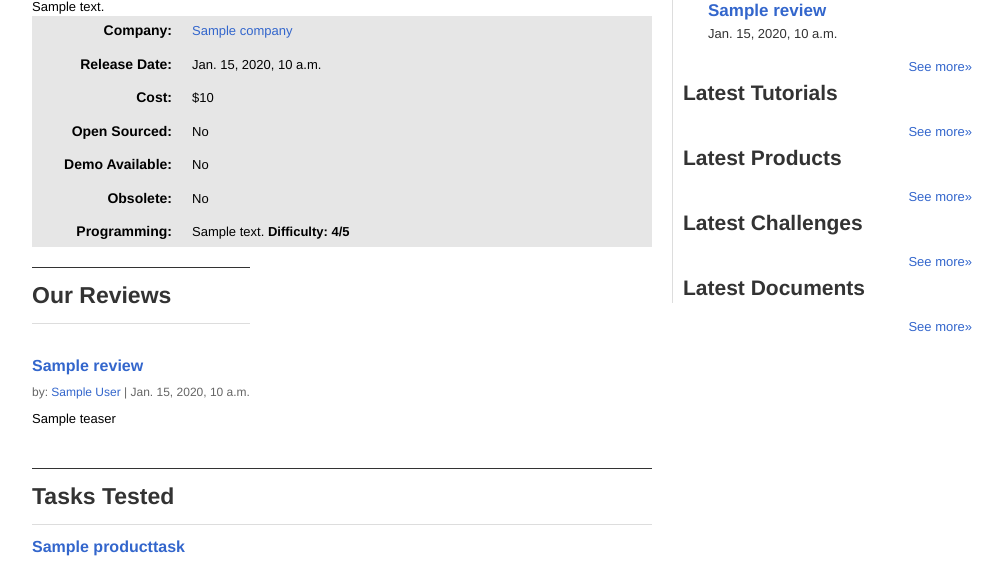
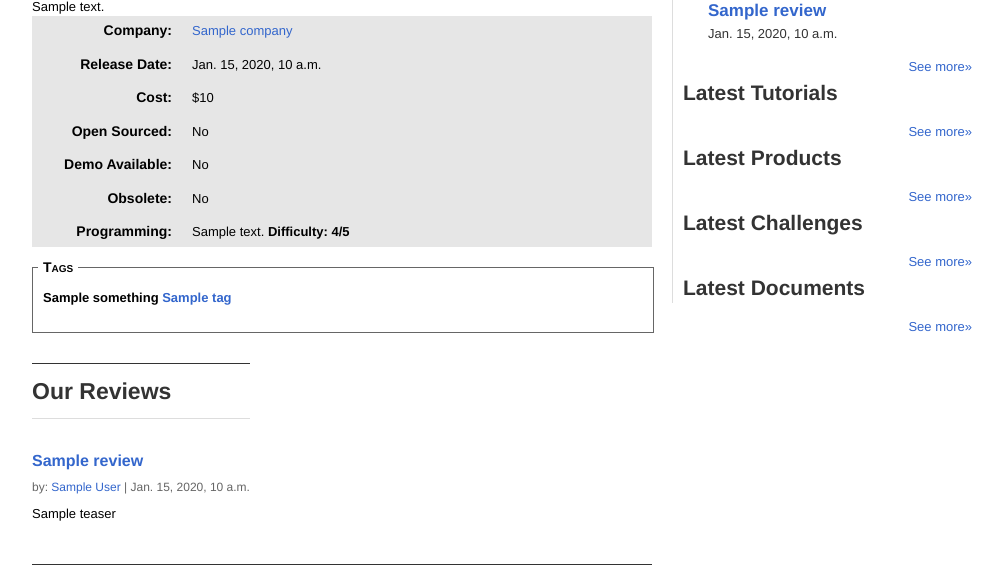
Before and after one commit to ReportersLab/Reviews_Public, a Django app: template review_lab/templates/product.django.html in a window 1280 px wide. Shown: the part 106-671 px from the top of the page, without its empty margins (128-1131 px from the left). Run offline with Django 3.2, Linux system fonts and the light colour scheme; the template is opened without the code that fills it: most values are stand-ins (such as "Sample title", 1, 10 or a date in 2020); some libraries are stand-ins or nearby versions.

Commit message:
Added generic view for a model with tags.
CustomTag model for some reason wouldn't let me call get_absolute_url in templates. I could call other methods (like a custom clean_name or style_name), but not get_absolute_url. SO, the generic template uses the {% url %} tag. I'm not really sure which is the "correct" one in Django. May have to research. The only other alternative was to hardcode it, which I wanted to avoid.

Included the custom tag cloud template into all major model templates.

Added a 'tag' template that just shows the tag name for now, but which will show the objects of that tag soon enough.

Styles for tag cloud template.

```diff
--- a/review_lab/apps/core/static/css/main.css
+++ b/review_lab/apps/core/static/css/main.css
@@ -9,6 +9,9 @@ a
     color:#94BDCD;
     color:#3366CC;
 }
+
+a.good { color:#33DD33; }
+a.bad { color:#DD3333; }
 
 a:hover
 {
@@ -23,6 +26,27 @@ blockquote
     border-left:5px solid #DDDDDD;
 }
 
+fieldset
+{
+    border:1px solid #666666;
+    margin:10px 0 10px 0;
+    padding:0;
+}
+
+fieldset p
+{
+    padding:10px;
+    font-weight:bold;
+}
+
+fieldset legend
+{
+    margin:0 5px 0 5px;
+    padding:0 5px 0 5px;
+    font-size:14px;
+    font-weight:bold;
+    font-variant:small-caps;
+}
 
 
 #header, #footer
@@ -229,13 +253,13 @@ blockquote
 }
 
 
-#header_details div.container
+#header_details div.container, #footer_details div.container
 {
     float:left;
     clear:both;
 }
 
-#ratings, #header_details
+#ratings, #header_details, #footer_details
 {
     float:left;
     clear:both;
@@ -253,7 +277,7 @@ blockquote
     clear:both;
 }
 
-.verdict, #header_details h4
+.verdict, #header_details h4, #footer_details h4
 {
     text-align:right;
     float:left;
--- a/review_lab/apps/core/urls.py
+++ b/review_lab/apps/core/urls.py
@@ -10,6 +10,9 @@ urlpatterns = patterns('',
     url(r'^task/(?P<slug>[-\w]+)/$', views.task_view, name='task_view'),
     url(r'^producttask/(?P<slug>[-\w]+)/?$', views.product_task_view, name='product_task_view'),
     url(r'^document/(?P<slug>[-\w]+)/?$', views.document_view, name='document_view'),
+    url(r'^tag/(?P<slug>[-\w]+)/?$', views.tag_view, name='tag_view'),
     url(r'^more/(?P<model>\w+)/?$', views.more_view, name='more_view'),
+    #override with our custom view function.
+    url(r'^taggit_autosuggest/list/$', views.list_tags, name='taggit_autosuggest-list'),
     url(r'', views.index_view, name='index_view'),
 )
--- a/review_lab/configs/common/urls.py
+++ b/review_lab/configs/common/urls.py
@@ -8,7 +8,6 @@ urlpatterns = patterns('',
 
     (r'^admin/doc/', include('django.contrib.admindocs.urls')),
     (r'^admin/', include(admin.site.urls)),
-    (r'^taggit_autosuggest/', include('taggit_autosuggest.urls')),
     (r'^grappelli/', include('grappelli.urls')),
 
     (r'^site_media/(?P<path>.*)$', 'django.views.static.serve', {
--- a/review_lab/templates/challenge.django.html
+++ b/review_lab/templates/challenge.django.html
@@ -62,6 +62,8 @@
                 {{ challenge.description|safe }}
             </div>
 
+            {% include "renderers/tag_cloud.django.html" with object=challenge %}
+
             {% comment %}
                     {% if challenge.documents %}
                     <div id="challenge_documents">
--- a/review_lab/templates/document.django.html
+++ b/review_lab/templates/document.django.html
@@ -13,6 +13,10 @@
             <div id="details">
                 {{ document.description|safe }}
             </div>
+
+
+            {% include "renderers/tag_cloud.django.html" with object=document %}
+
 
             {% if document.task_set.all %}
                 <div id="document_tasks" class="detail_item_container">
--- a/review_lab/templates/product.django.html
+++ b/review_lab/templates/product.django.html
@@ -13,7 +13,7 @@
             <div id="details">
                 {{product.description|safe}}
             </div>
-            <div id="header_details" class="grid_8 alpha omega">
+            <div id="footer_details" class="grid_8 alpha omega">
                 <div class="container">
                     <h4 class="grid_2 alpha">Company:</h4>
                     <p class="grid_6 omega"><a href="{{ product.url }}">{{ product.company }}</a></p>
@@ -48,6 +48,10 @@
                     </div>
                 </div>
             </div>
+
+
+            {% include "renderers/tag_cloud.django.html" with object=product %}
+
 
 
             {% if product.review_set.all %}
--- a/review_lab/templates/product_task.django.html
+++ b/review_lab/templates/product_task.django.html
@@ -99,5 +99,7 @@
     </div>
 
 
+    {% include "renderers/tag_cloud.django.html" with object=product_task %}
+
 
 {% endblock %}
--- /dev/null
+++ b/review_lab/templates/renderers/tag_cloud.django.html
@@ -0,0 +1,11 @@
+{% if object.tags.all %}
+    <fieldset id="tags" class="tags grid_8 alpha omega">
+        <legend>Tags</legend>
+        <p>
+        {% for tag in object.tags.all %}
+            {{ tag.something }}
+            <a href="{% url tag_view tag.slug %}" class="{{ tag.style_name }}">{{ tag.clean_name }}</a>{% if not forloop.last %}, {% endif %}
+        {% endfor %}
+        </p>
+    </fieldset>
+{% endif %}
--- a/review_lab/templates/review.django.html
+++ b/review_lab/templates/review.django.html
@@ -67,7 +67,10 @@
                 </div>
 
                 {{review.description|safe}}
+
             </div>
+
+            {% include "renderers/tag_cloud.django.html" with object=review %}
 
             <div id="ratings">
                 {% mkrange 1 6 1 as star_range %}
--- a/review_lab/templates/task.django.html
+++ b/review_lab/templates/task.django.html
@@ -15,6 +15,8 @@
             {{task.description|safe}}
         </div>
 
+
+        {% include "renderers/tag_cloud.django.html" with object=task %}
 
         {% if task.latest_reviews %}
             <div id="task_performance" class="detail_item_container">
--- a/review_lab/templates/tutorial.django.html
+++ b/review_lab/templates/tutorial.django.html
@@ -101,6 +101,10 @@
 
                 {{ tutorial.description|safe }}
             </div>
+
+
+                {% include "renderers/tag_cloud.django.html" with object=tutorial %}
+
         </div>
 
 {% endblock %}
```
Also changed, not shown: review_lab/apps/core/models.py (+19 -0 lines), review_lab/apps/core/views.py (+44 -1 lines), review_lab/templates/tag.django.html (added, +17 -0 lines).
